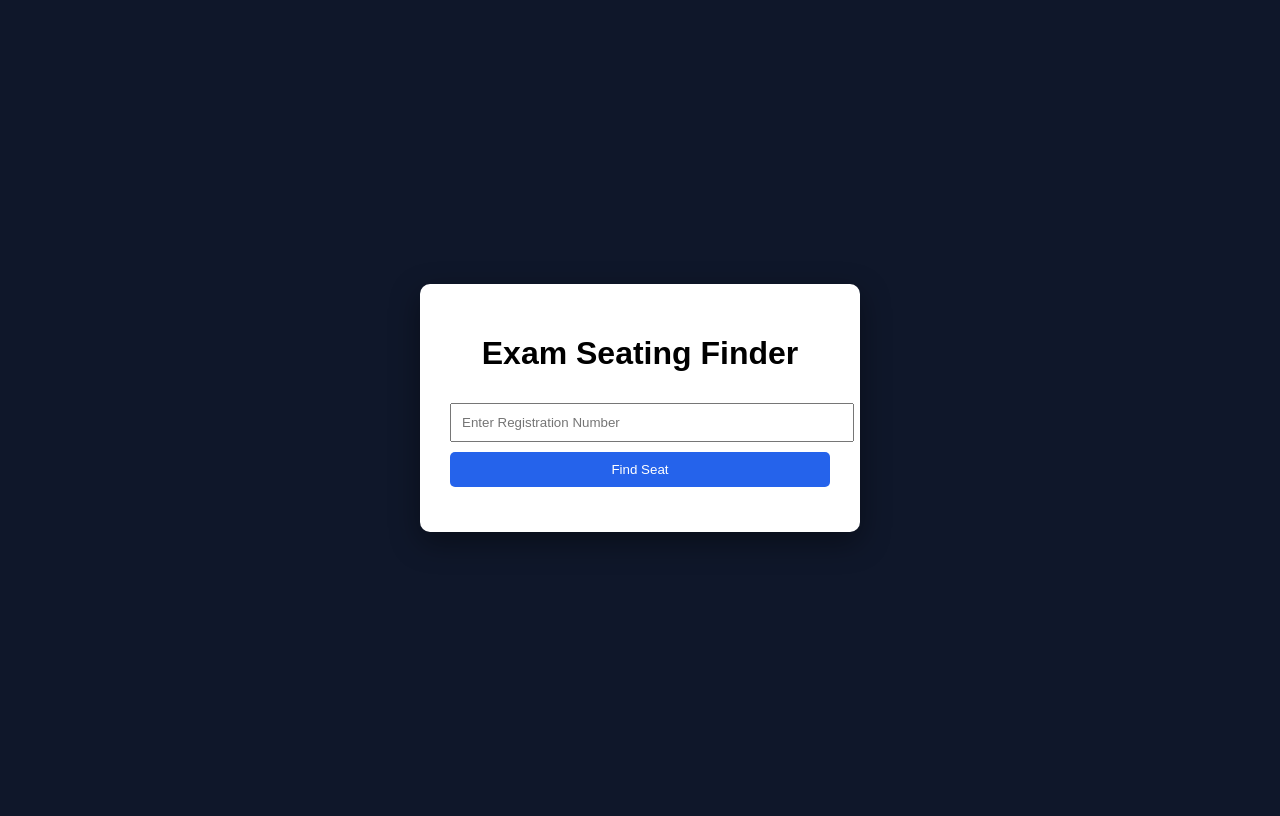
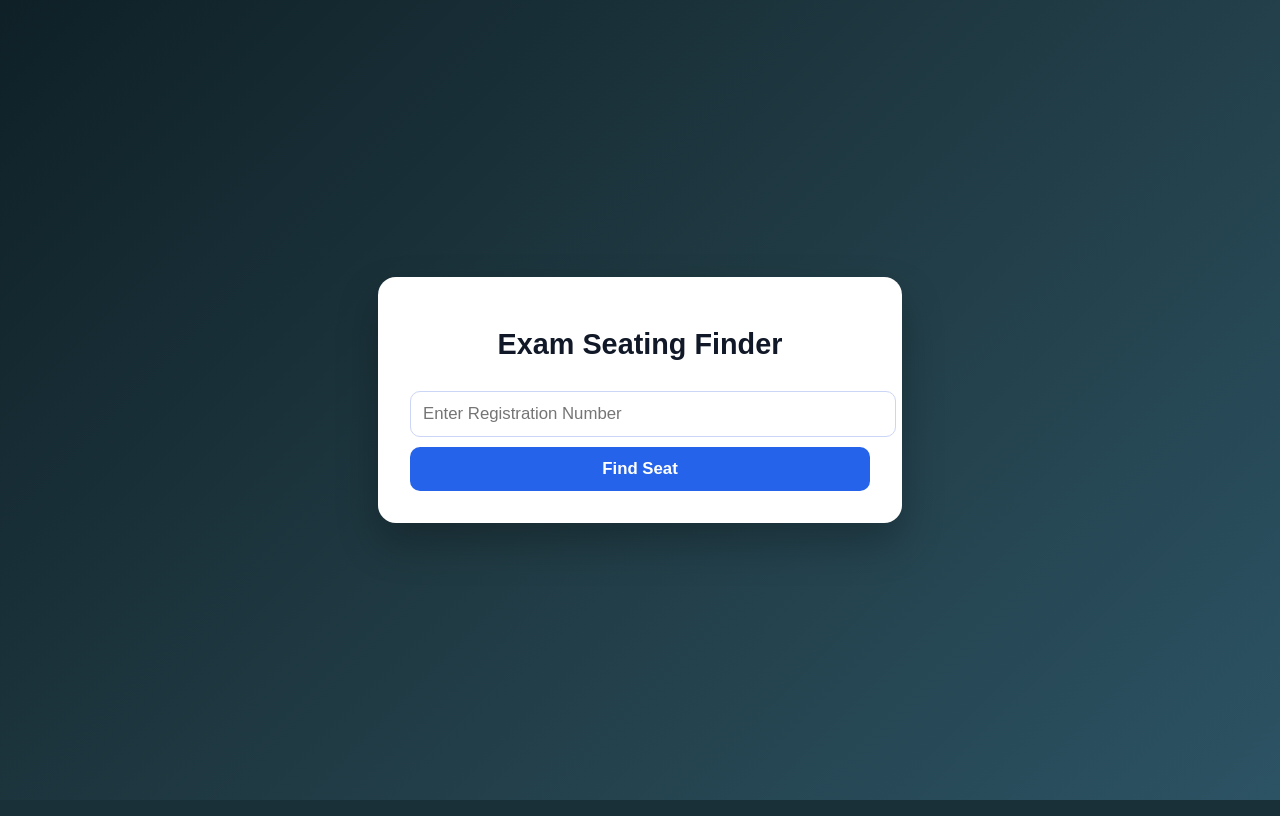
Before and after one commit to Harjeet-001/SEAT-FINDER, a Flask app: page / in a window 1280 px wide. Run offline with Flask 3, Linux system fonts and the light colour scheme.

Commit message:
Update style.css
Updated styles for body and card elements, including gradient background and improved button styles.

```diff
--- a/static/style.css
+++ b/static/style.css
@@ -1,40 +1,49 @@
-body {
-    background: #0f172a;
-    font-family: Arial, sans-serif;
-    display: flex;
-    justify-content: center;
-    align-items: center;
-    height: 100vh;
+body{
+  background: linear-gradient(135deg,#0f2027,#203a43,#2c5364);
+  font-family: Arial, sans-serif;
+  display:flex;
+  justify-content:center;
+  align-items:center;
+  height:100vh;
+  margin:0;
 }
 
-.card {
-    background: white;
-    padding: 30px;
-    width: 380px;
-    border-radius: 10px;
-    text-align: center;
-    box-shadow: 0 10px 30px rgba(0,0,0,0.4);
+.card{
+  background:white;
+  padding:32px;
+  border-radius:18px;
+  width:460px;
+  text-align:center;
+  box-shadow: 0 20px 40px rgba(0,0,0,0.25);
 }
 
-input, button {
-    width: 100%;
-    padding: 10px;
-    margin-top: 10px;
+.card h1{
+  margin-bottom: 20px;
+  font-size: 1.8rem;
+  color: #111827;
 }
 
-button {
-    background: #2563eb;
-    color: white;
-    border: none;
-    border-radius: 5px;
-    cursor: pointer;
+input{
+  width:100%;
+  padding:12px;
+  margin:10px 0;
+  font-size: 1.05rem;
+  border-radius:10px;
+  border:1px solid #cbd5f5;
 }
 
-button:hover {
-    background: #1e40af;
+button{
+  width:100%;
+  padding:12px;
+  background:#2563eb;
+  color:white;
+  border:none;
+  border-radius:10px;
+  cursor:pointer;
+  font-size:1.05rem;
+  font-weight:600;
 }
 
-#result {
-    margin-top: 15px;
-    font-weight: bold;
+button:hover{
+  background:#1e40af;
 }
```
